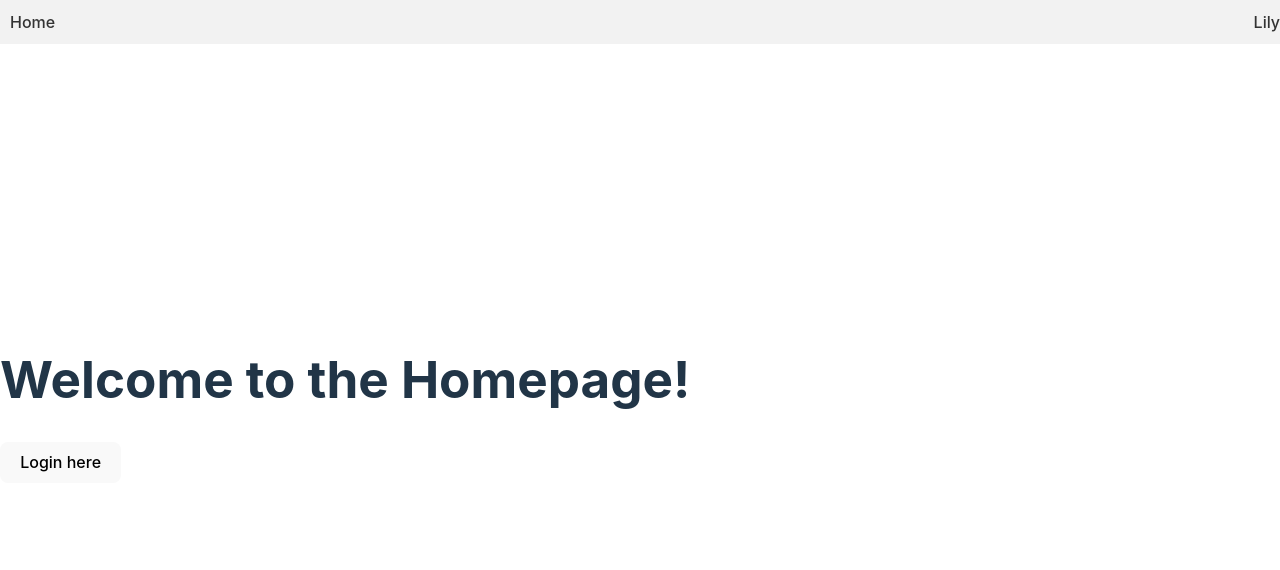
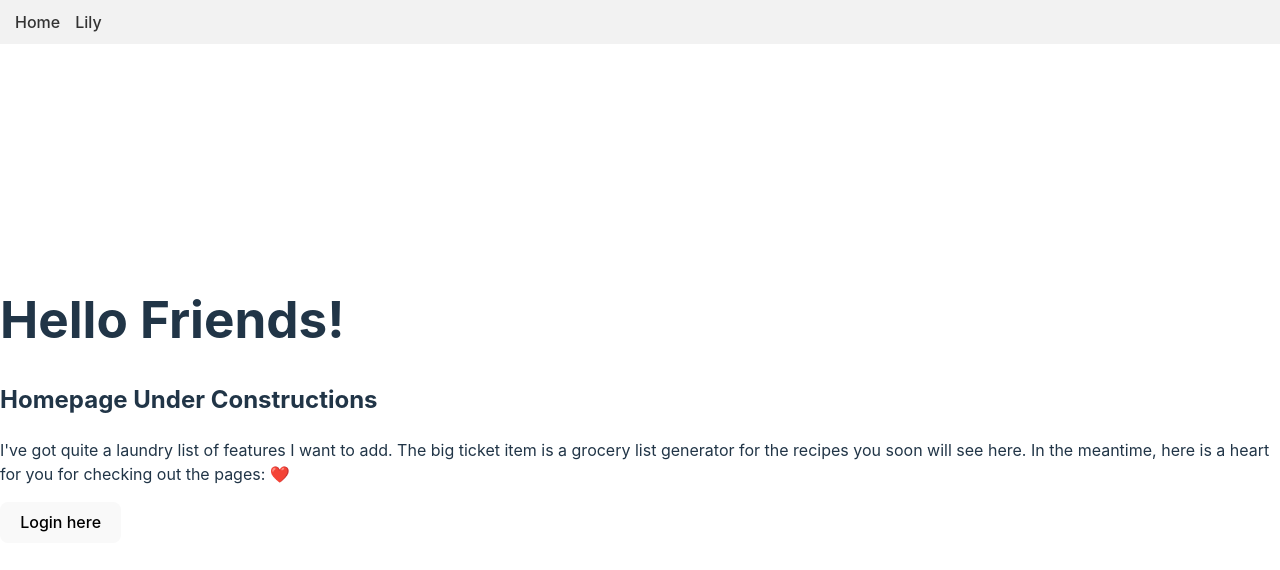
Before and after one commit to reesecantu/cantus-kitchen, a React (Vite) app: page / in a window 1280 px wide. Shown: the top 570 px of the page. Built offline with nearby package versions, Linux system fonts and the light colour scheme; no server answers.

Commit message:
chore: Update Navbar styling and homepage content

```diff
--- a/src/components/Navbar/Navbar.css
+++ b/src/components/Navbar/Navbar.css
@@ -4,20 +4,21 @@
     left: 0;
     width: 100%;
     background-color: #f2f2f2;
-    padding: 10px;
+    padding: 10px 10px 10px 15px;
   }
 
   .navbar ul {
     list-style-type: none;
     display: flex;
-    justify-content: space-between;
     align-items: center;
+    justify-content: flex-start;
     margin: 0;
     padding: 0;
   }
 
+
   .navbar li {
-    margin-right: 10px;
+    margin-right: 15px;
   }
 
   .navbar a {
--- a/src/pages/Homepage.tsx
+++ b/src/pages/Homepage.tsx
@@ -1,13 +1,21 @@
 import { useNavigate } from "react-router-dom";
+import { useAuth } from "../Auth";
 
 function Homepage() {
-    const navigate = useNavigate();
+  const navigate = useNavigate();
+  const { user } = useAuth();
   return (
     <>
-      <h1>Welcome to the Homepage!</h1>
-      <button onClick={() => navigate("/login")}>Login here</button>
+      <h1>Hello Friends!</h1>
+      <h2>Homepage Under Constructions</h2>
+      <p>
+        I've got quite a laundry list of features I want to add. The big ticket
+        item is a grocery list generator for the recipes you soon will see here.
+        In the meantime, here is a heart for you for checking out the pages: ❤️
+      </p>
+      {!user && <button onClick={() => navigate("/login")}>Login here</button>}
     </>
-  )
+  );
 }
 
 export default Homepage;
```
